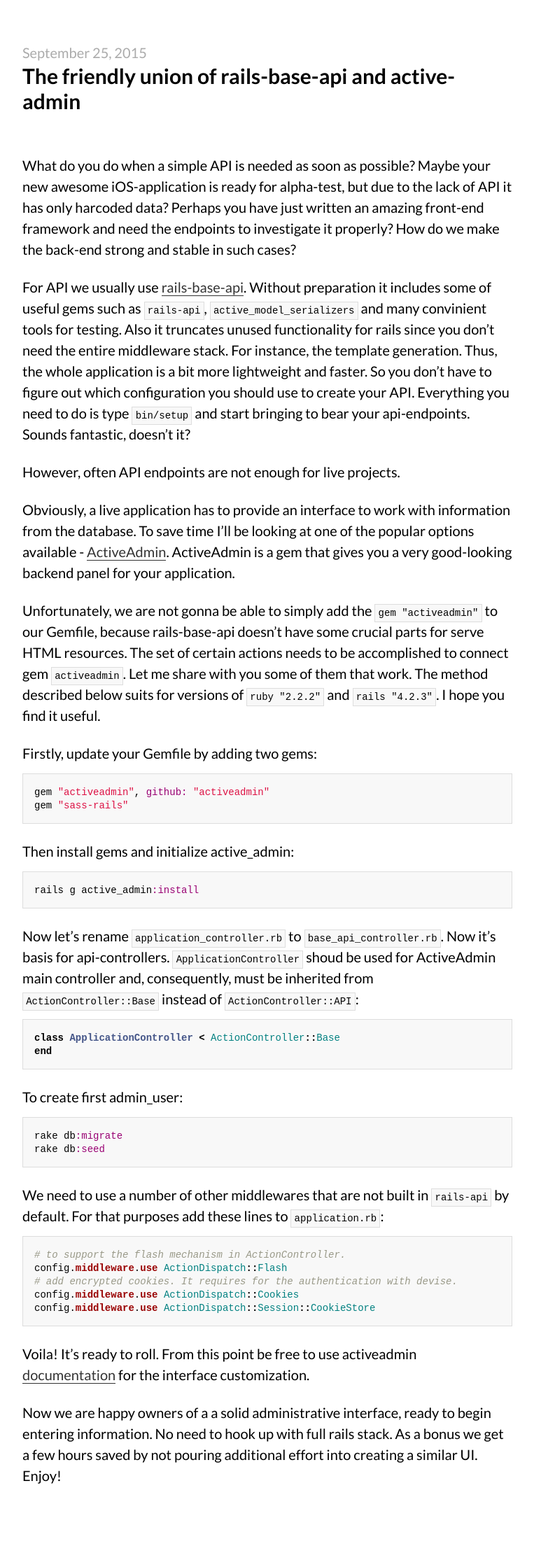
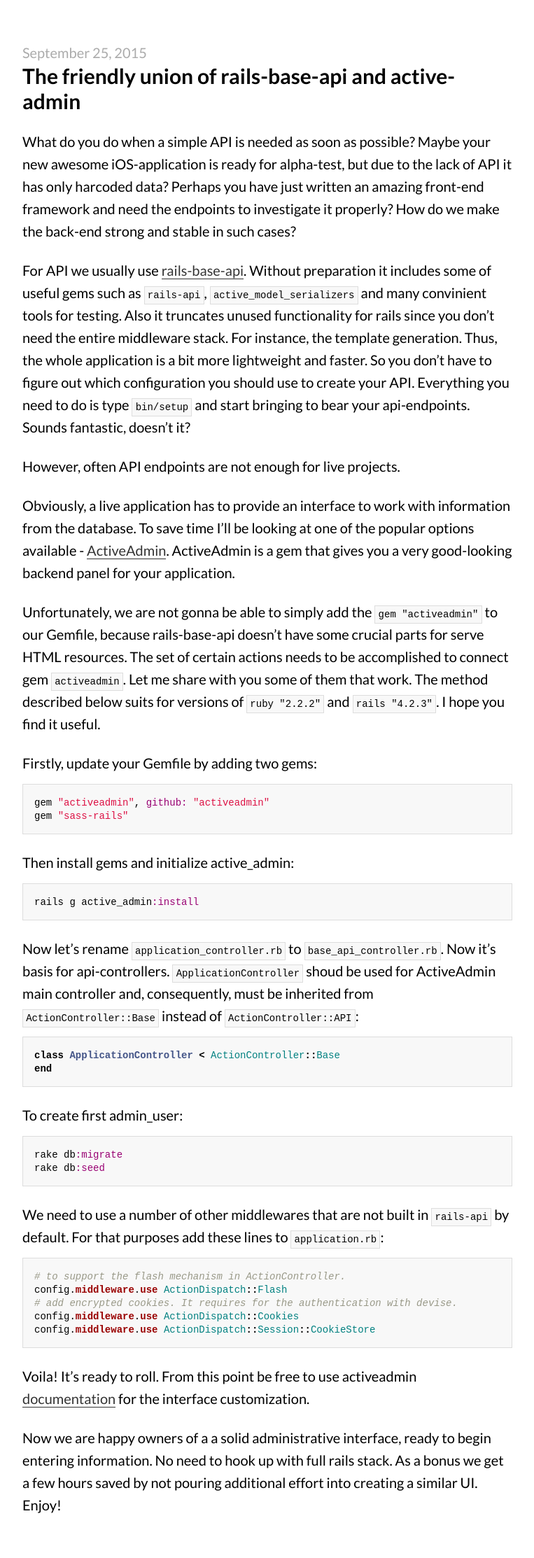
Before and after one commit to ArturMinnullin/arturminnullin.github.io, a Jekyll site: the page built from _posts/2015-09-25-the-friendly-union-of-rails-base-api-and-active-admin.markdown, in a window 1280 px wide. Shown: the whole page at 70% size, without its empty margins (258-1021 px from the left). Built offline with Jekyll 4.4.1, drawn with Linux system fonts in a browser that asks for light colours; nearby versions of some CDN libraries; Markdown is read by kramdown in place of the engine named in the settings; before the commit the page ends 2183 px from its top, so only the background shows below that.

Commit message:
Increase line-height

```diff
--- a/_sass/modules/_post.scss
+++ b/_sass/modules/_post.scss
@@ -1,6 +1,4 @@
 .post-header {
-  padding-bottom: 1.75em;
-
   h2 {
     line-height: 1.2em;
   }
@@ -12,6 +10,7 @@
 
 .post-content {
   margin-bottom: 3em;
+  line-height: 1.6em;
 
   ol, ul {
     padding: 1.2em 1.3em;
--- a/_sass/modules/_post_list.scss
+++ b/_sass/modules/_post_list.scss
@@ -1,5 +1,6 @@
 .post-list {
   margin-left: 25px;
+  line-height: 1.6em;
 }
 
 .post-date {
```
